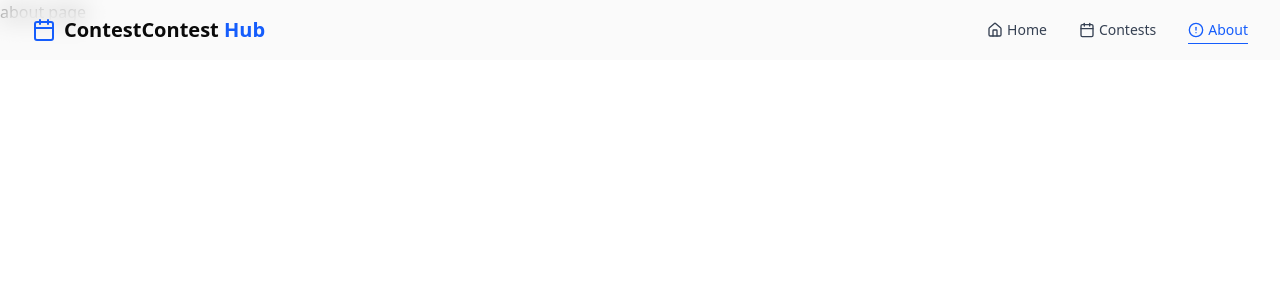
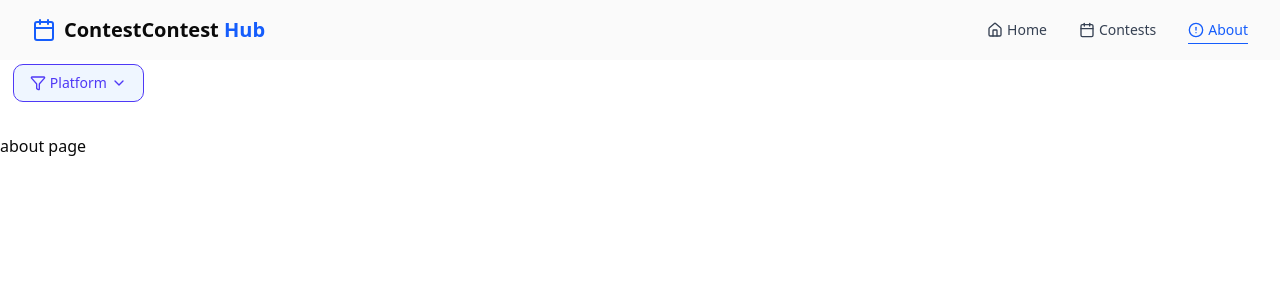
Before and after one commit to singh-vinit/contest-hub, a Next.js app: page /about in a window 1280 px wide. Shown: the top 300 px of the page. Built offline with nearby package versions, Linux system fonts and the light colour scheme.

Commit message:
platform filter

```diff
--- a/src/app/about/page.tsx
+++ b/src/app/about/page.tsx
@@ -1,3 +1,10 @@
+import PlatformFilter from "@/components/PlatformFilter";
+
 export default function About() {
-  return <div>about page</div>;
+  return (
+    <div className="mt-16">
+      <PlatformFilter />
+      about page
+    </div>
+  );
 }
--- a/src/app/contests/page.tsx
+++ b/src/app/contests/page.tsx
@@ -1,5 +1,5 @@
-import ContestCard from "@/components/ContestCard";
 import { contestTypes } from "@/lib/types";
+import ContestSection from "@/components/ContestSection";
 
 const platforms = [
   "codeforces.com",
@@ -22,25 +22,14 @@ export default async function Contests() {
 
   const data = await res.json();
   const contests: contestTypes[] = data.objects;
+  const includedContests = contests.filter((contest) =>
+    platforms.includes(contest.host)
+  );
 
   return (
     <div className="">
       <div className="p-6 mt-16">
-        <div className="grid grid-cols-3 gap-y-10 w-[98%] mx-auto">
-          {contests
-            .filter((contest) => platforms.includes(contest.host))
-            .map((contest) => (
-              <ContestCard
-                key={contest.id}
-                duration={contest.duration}
-                start={contest.start}
-                end={contest.end}
-                event={contest.event}
-                host={contest.host}
-                link={contest.href}
-              />
-            ))}
-        </div>
+        <ContestSection contests={includedContests} />
       </div>
     </div>
   );
--- a/src/components/ContestCard.tsx
+++ b/src/components/ContestCard.tsx
@@ -1,7 +1,6 @@
 import { Calendar, Clock, Timer } from "lucide-react";
 import { SquareArrowOutUpRight } from "lucide-react";
 import { formatter, timeLeft } from "@/lib/helper";
-import Link from "next/link";
 
 const cardColor: { [key: string]: string } = {
   "atcoder.jp": "border-l-stone-600",
--- /dev/null
+++ b/src/components/ContestSection.tsx
@@ -0,0 +1,43 @@
+"use client";
+import { useState } from "react";
+import ContestCard from "@/components/ContestCard";
+import { contestTypes } from "@/lib/types";
+import PlatformFilter from "@/components/PlatformFilter";
+
+interface props {
+  contests: contestTypes[];
+}
+
+function ContestSection({ contests }: props) {
+  const [selectedPlatform, setSelectedPlatform] = useState("");
+
+  const filteredContests = contests.filter(
+    (contest) =>
+      contest.host.slice(0, contest.host.indexOf(".")) === selectedPlatform ||
+      selectedPlatform === ""
+  );
+
+  return (
+    <>
+      <PlatformFilter
+        selectedPlatform={selectedPlatform}
+        setSelectedPlatform={setSelectedPlatform}
+      />
+      <div className="grid grid-cols-3 gap-y-10 w-[98%] mx-auto">
+        {filteredContests.map((contest) => (
+          <ContestCard
+            key={contest.id}
+            duration={contest.duration}
+            start={contest.start}
+            end={contest.end}
+            event={contest.event}
+            host={contest.host}
+            link={contest.href}
+          />
+        ))}
+      </div>
+    </>
+  );
+}
+
+export default ContestSection;
--- /dev/null
+++ b/src/components/PlatformFilter.tsx
@@ -0,0 +1,60 @@
+"use client";
+import { useState } from "react";
+import { Funnel } from "lucide-react";
+import { ChevronDown, ChevronUp } from "lucide-react";
+
+const platforms = [
+  { name: "atcoder", color: "bg-stone-500" },
+  { name: "codeforces", color: "bg-blue-500" },
+  { name: "leetcode", color: "bg-yellow-500" },
+  { name: "codechef", color: "bg-red-500" },
+  { name: "all", color: "bg-green-500" },
+];
+
+function PlatformFilter({ selectedPlatform, setSelectedPlatform }: any) {
+  const [isOpen, setIsOpen] = useState(false);
+
+  function handleSelect(value: string) {
+    if (value === "all") {
+      setSelectedPlatform("");
+    } else {
+      setSelectedPlatform(value);
+    }
+    setIsOpen(false);
+  }
+
+  return (
+    <div className="relative w-[98%] mx-auto mb-8">
+      <button
+        className="flex items-center gap-x-1 py-2 px-4 bg-blue-50 border border-indigo-600 text-indigo-600 rounded-lg"
+        onClick={() => setIsOpen(!isOpen)}
+      >
+        <Funnel className="w-4 h-4" />
+        <span className="text-sm font-medium">
+          {selectedPlatform || "Platform"}
+        </span>
+        {isOpen ? (
+          <ChevronUp className="w-4 h-4" />
+        ) : (
+          <ChevronDown className="w-4 h-4" />
+        )}
+      </button>
+      {isOpen && (
+        <div className="absolute top-12 left-0 z-10 p-2 rounded-md shadow-md border-b-2 bg-neutral-100 w-[200px] divide-y divide-black/50">
+          {platforms.map((platform, ind) => (
+            <button
+              key={ind}
+              className="flex items-center gap-x-2 w-full hover:bg-blue-100 py-1"
+              onClick={() => handleSelect(platform.name)}
+            >
+              <div className={`h-4 w-4 ${platform.color} rounded-full`}></div>
+              <span className="">{platform.name}</span>
+            </button>
+          ))}
+        </div>
+      )}
+    </div>
+  );
+}
+
+export default PlatformFilter;
```
